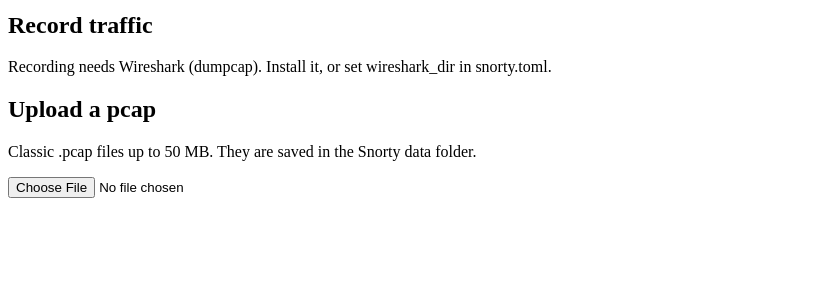
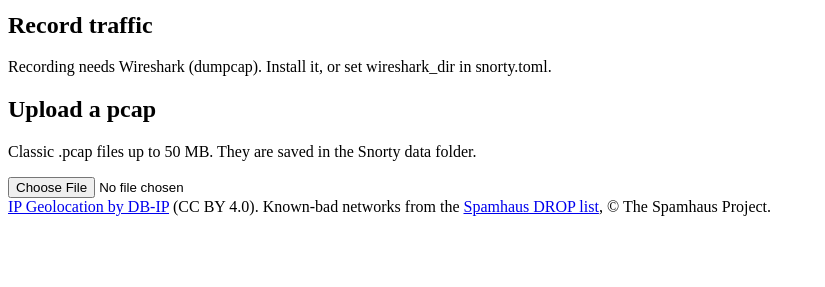
Before and after one commit to georgehadji/Snorty, a Python web app: template src/snorty/dashboard/templates/lab.html in a window 1280 px wide. Shown: the part 513-800 px from the top of the page, without its empty margins (0-825 px from the left). Run offline with Jinja, Linux system fonts and the light colour scheme; the template is opened without the code that fills it, so the values that code supplies are empty.

Commit message:
Credit DB-IP and Spamhaus on every dashboard page
DB-IP Lite is CC BY 4.0 and Spamhaus asks for credit with the DROP data. A footer now links both. The README names the host-context data sources and the Sysmon fallback. The local-assets test now checks what the page loads, not every link.

Co-Authored-By: Claude Opus 5.5 <noreply@anthropic.com>

```diff
--- a/src/snorty/dashboard/static/app.css
+++ b/src/snorty/dashboard/static/app.css
@@ -109,6 +109,8 @@ nav a[aria-current="page"] { color: var(--text); border-bottom: 2px solid var(--
 .dot { width: 8px; height: 8px; border-radius: 50%; background: currentColor; }
 
 main { max-width: 1280px; margin: 0 auto; padding: var(--s4); }
+.credits { max-width: 1280px; margin: 0 auto; padding: 0 var(--s4) var(--s4); font-size: 13px; }
+.credits a { color: inherit; }
 .grid { display: grid; grid-template-columns: repeat(auto-fit, minmax(280px, 1fr)); gap: var(--s4); }
 .card {
   background: var(--surface);
--- a/src/snorty/dashboard/templates/base.html
+++ b/src/snorty/dashboard/templates/base.html
@@ -34,5 +34,9 @@
     <div id="flash" role="status" aria-live="polite"></div>
     {% block main %}{% endblock %}
   </main>
+  <footer class="credits muted">
+    <a href="https://db-ip.com" target="_blank" rel="noopener noreferrer">IP Geolocation by DB-IP</a> (CC BY 4.0).
+    Known-bad networks from the <a href="https://www.spamhaus.org/blocklists/do-not-route-or-peer/" target="_blank" rel="noopener noreferrer">Spamhaus DROP list</a>, &copy;&nbsp;The Spamhaus Project.
+  </footer>
 </body>
 </html>
```
Also changed, not shown: tests/dashboard/test_dash_routes.py (+6 -2 lines), README.md.
